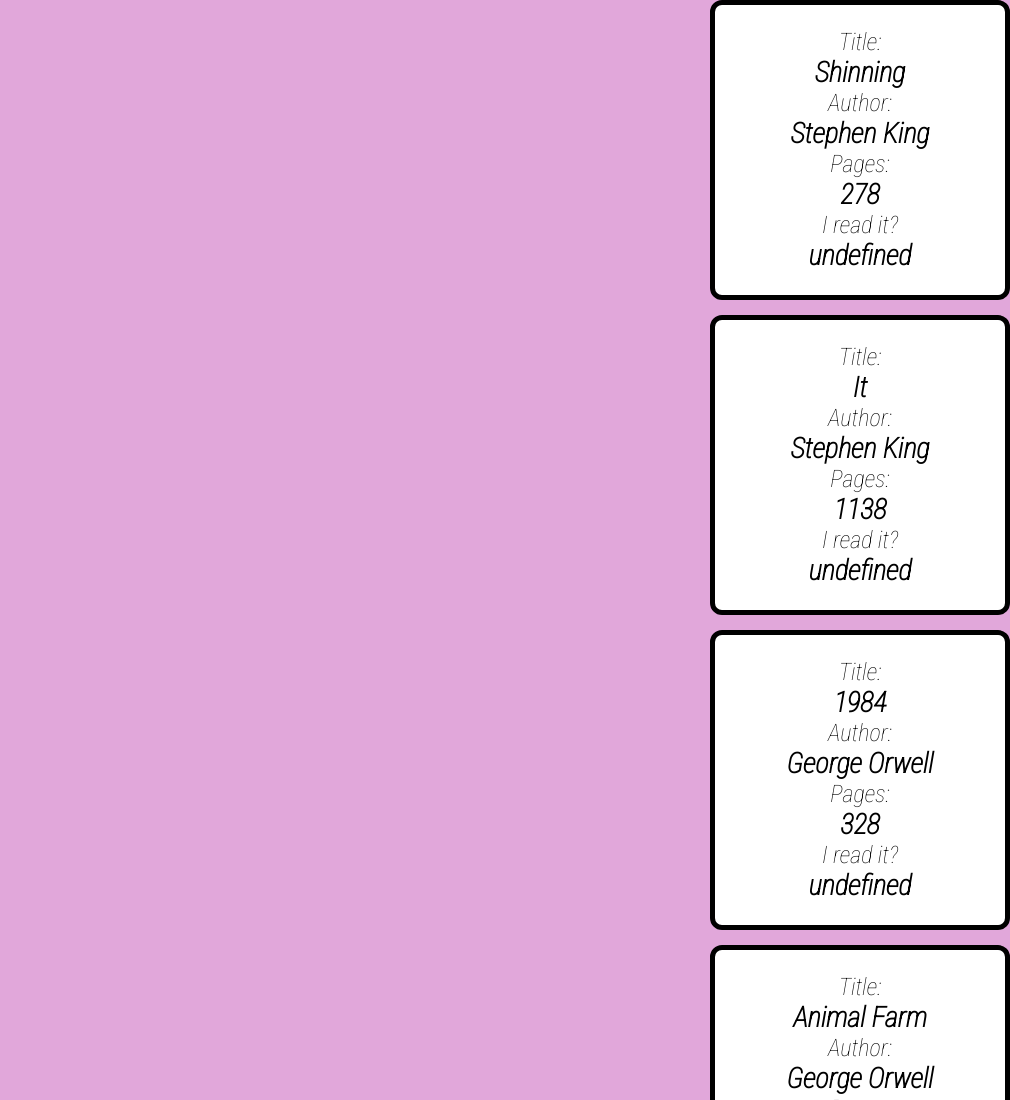
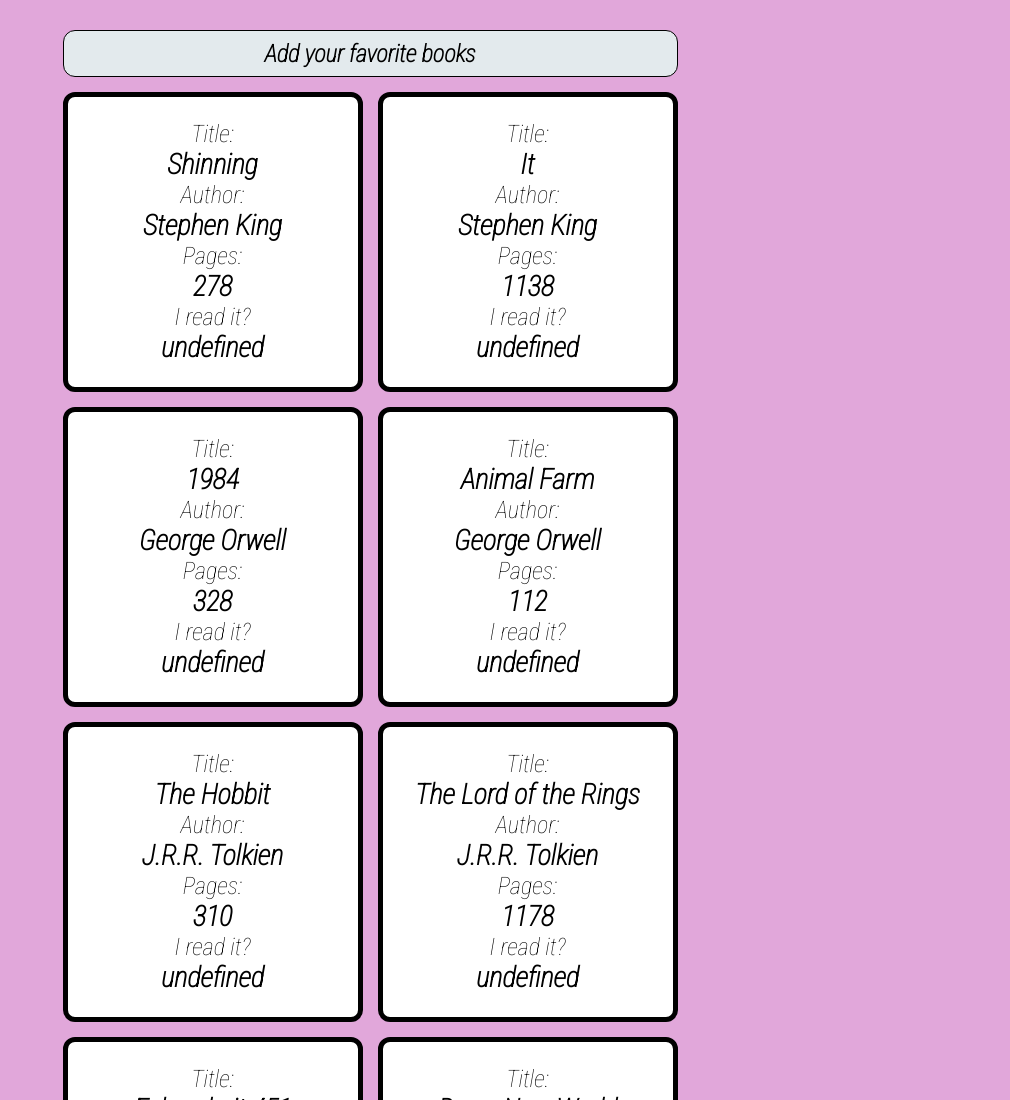
Before and after one commit to vukmilenkovic/Library, a plain HTML site: page index.html in a window 1280 px wide. Shown: the top 1100 px of the page, without its empty margins (270-1280 px from the left). Drawn offline with Linux system fonts and the light colour scheme.

Commit message:
Created the button that will trigger the input form for a user to type his own book. The form needs to be edited so that it would display proper data. Also the dfb should be edited to support more and better information.

```diff
--- a/index.js
+++ b/index.js
@@ -26,6 +26,7 @@
 
 
 myLibrary.push(book_001, book_002, book_003, book_004, book_005, book_006, book_007, book_008, book_009, book_010);
+
 
 
 
@@ -80,15 +81,20 @@
             <p>Pages:<h3> ${book.pages}</h3></p>
             <p>I read it?<h3> ${book.read}</h3></p>
         `;
-        div.style.border = '5px solid black';
-        div.style.borderRadius = '12px';
-        div.style.backgroundColor = 'white';
-        div.style.fontSize = '24px';
-        div.style.padding = '20px';
 
         container.appendChild(div);
 
 })
+
+
+const button = document.createElement('div');
+button.className = 'btn'
+button.innerHTML = `
+    <p class='btn-text'>Add your favorite books</p>
+`;
+
+
+container.appendChild(button);
 
 
 }
@@ -97,12 +103,14 @@
     const books = document.querySelector('.books');
     const container = document.querySelector('.container');
 
-    if (books) books.remove();
 
     const div = document.createElement('div');
     div.className = 'submit_form';
 
         div.innerHTML = `
+        <div className="input-title">
+            <p>Add your favorite book</p>
+        </div>
         <form class="form">
             <div class="fields">
                 <div class="column">
@@ -139,7 +147,7 @@
     `;
         container.appendChild(div);
 
-    const form = document.querySelector('.fileds');
+    const form = document.querySelector('.fields');
 
 
 }
--- a/styles.css
+++ b/styles.css
@@ -14,25 +14,27 @@
 
 
 body {
-    margin: 0;
+    margin  : 0;
     background-color: rgb(225, 167, 218);
     font-family: 'Roboto', sans-serif;
+
 }
 
 .container{
+
     height: auto;
-    min-width: 920px;
     width: 100vw;
     display: flex;
-    flex-direction: row;
-    align-items: flex-end;
-    justify-content: flex-end;
+    flex-direction: column;
+    align-items: center;
+    justify-content: center;
+    position: relative;
 
 
 }
 .books {
     display: grid;
-    grid-template-columns: repeat(auto-fill, minmax(300px, 1fr));
+    grid-template-columns: repeat(2, minmax(300px, 1fr));
     grid-template-rows: auto;
     grid-auto-flow: row;
     gap: 15px;
@@ -45,16 +47,33 @@
     flex-direction: column;
     align-items: center;
     justify-content: center;
+    border: 5px solid black;
+    border-radius: 12px;
+    background-color: white;
+    font-size: 24px;
+    padding: 20px;
+}
+
+.input-title {
+    width: 200px;
+    height: 150px;
+    background-color: rgb(250, 207, 207);
 }
 
 .submit_form {
     display: flex;
-    flex-direction: row;
+    flex-direction: column;
     justify-content: flex-end;
+    gap: 30px;
     align-items: center;
     width: 400px;
     height: 920px;
     background-color: white;
+    position: absolute;
+    position: absolute;
+    top: 0;
+    right: 0;
+
 
 }
 
@@ -64,7 +83,6 @@
     box-sizing: border-box;
     width: 300px;
     height: 100vh;
-
 
 }
 
@@ -95,3 +113,30 @@
     border: 1px solid blue;
     box-shadow: 0px 0 1px 1px lightgray;
 }
+
+.btn {
+    grid-row: 1 / 2;
+    grid-column: 1 / 3;
+    height: 45px;
+    width: auto;
+    background-color: rgb(227, 234, 237);
+    color: black;
+    display: flex;
+    align-items: center;
+    justify-content: center;
+    border: 1px solid black;
+    border-radius: 12px;
+    margin-top: 30px;
+
+}
+
+.btn:hover {
+    cursor: pointer;
+    background-color: rgb(209, 193, 14);
+    color: white;
+}
+
+.btn-text {
+    font-size: 24px;
+    font-weight: 900;
+}
```
